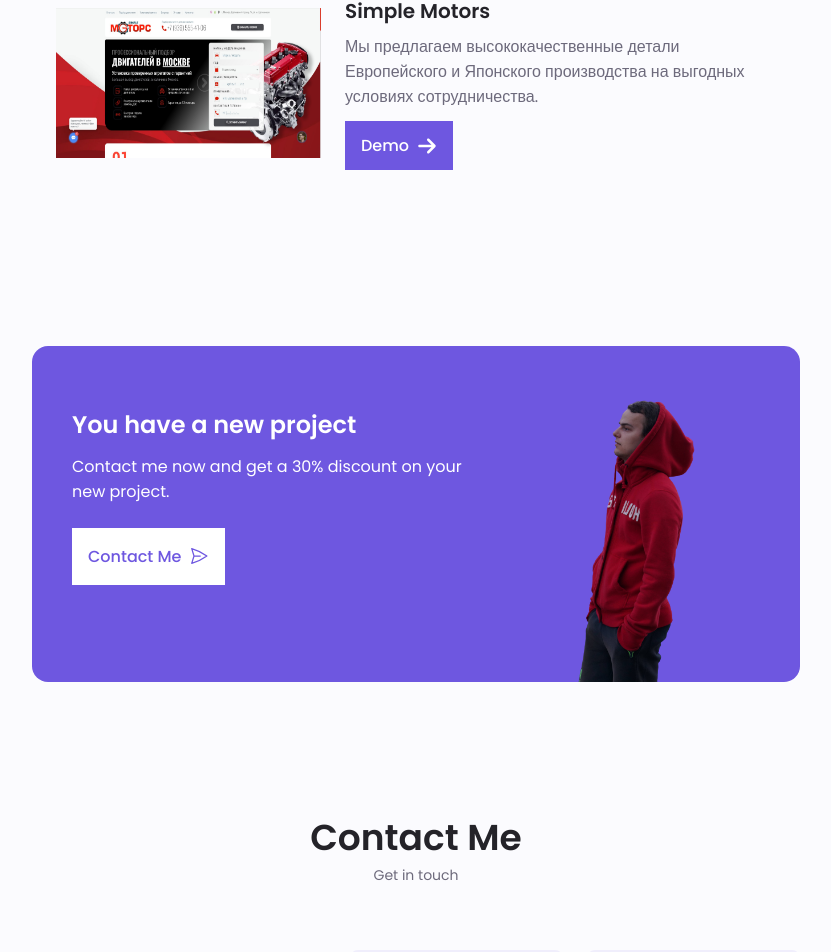
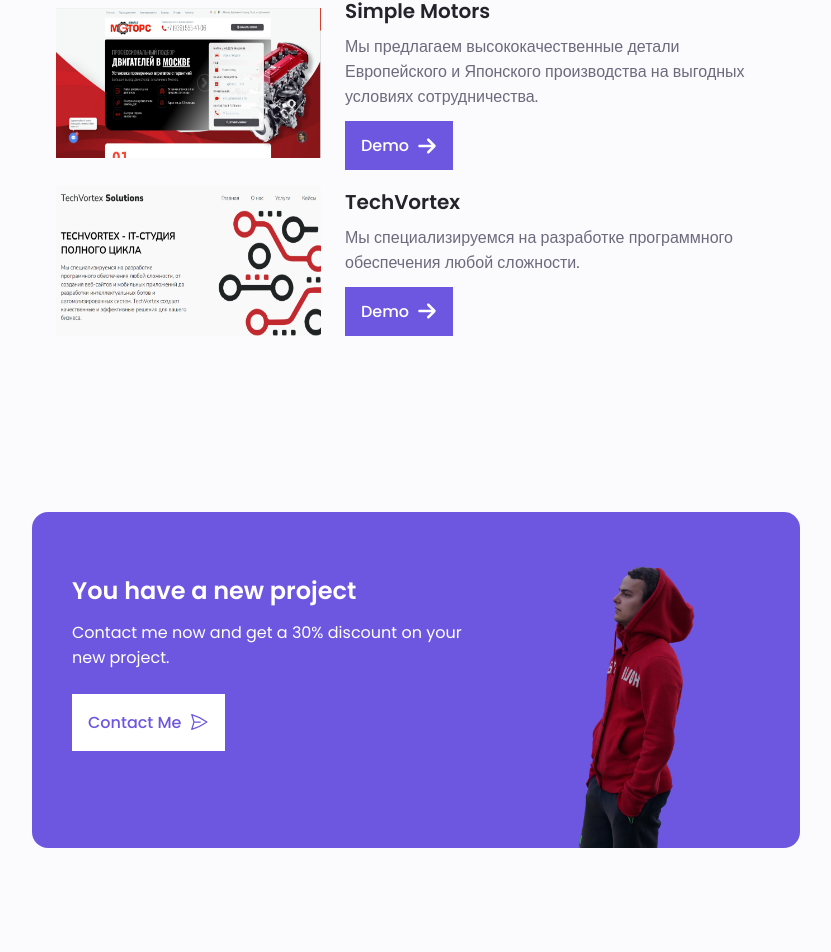
Before and after one commit to AntonYermakovich/portfolio, a React (Vite) app: page / in a window 1280 px wide. Shown: the part 2683-3635 px from the top of the page, without its empty margins (224-1055 px from the left). Built offline with nearby package versions, Linux system fonts and the light colour scheme.

Commit message:
add new portfolio

```diff
--- a/src/components/Portfolio/Portfolio.tsx
+++ b/src/components/Portfolio/Portfolio.tsx
@@ -1,6 +1,7 @@
 import { Element } from "react-scroll";
 import langBao from "../../assets/img/langbao.png";
 import simpleMotors from "../../assets/img/simplemotors.jpg";
+import techvortex from "../../assets/img/techvortext.png";
 import { FaArrowRight } from "react-icons/fa6";
 import { motion } from "framer-motion";
 
@@ -97,6 +98,35 @@ const Portfolio = () => {
             </div>
           </div>
         </motion.div>
+
+        <motion.div
+          variants={MUp}
+          viewport={{ once: true }}
+          initial="hidden"
+          whileInView="visible"
+          custom={0.6}
+          className="portfolio__content grid slider-slide"
+        >
+          <img src={techvortex} alt="Image" className="portfolio__img" />
+
+          <div className="portfolio__data">
+            <h3 className="portfolio__title">TechVortex</h3>
+            <span className="portfolio__description">
+              Мы специализируемся на разработке программного обеспечения любой
+              сложности.
+            </span>
+            <div>
+              <a
+                href="https://technovertex.ru/"
+                target="_blank"
+                className="button button--flex button--small portfolio__button"
+              >
+                Demo
+                <FaArrowRight className="button__icon" />
+              </a>
+            </div>
+          </div>
+        </motion.div>
       </div>
 
       <div className="portfolio__slider">
```
Also changed, not shown: src/assets/img/techvortext.png (added).
